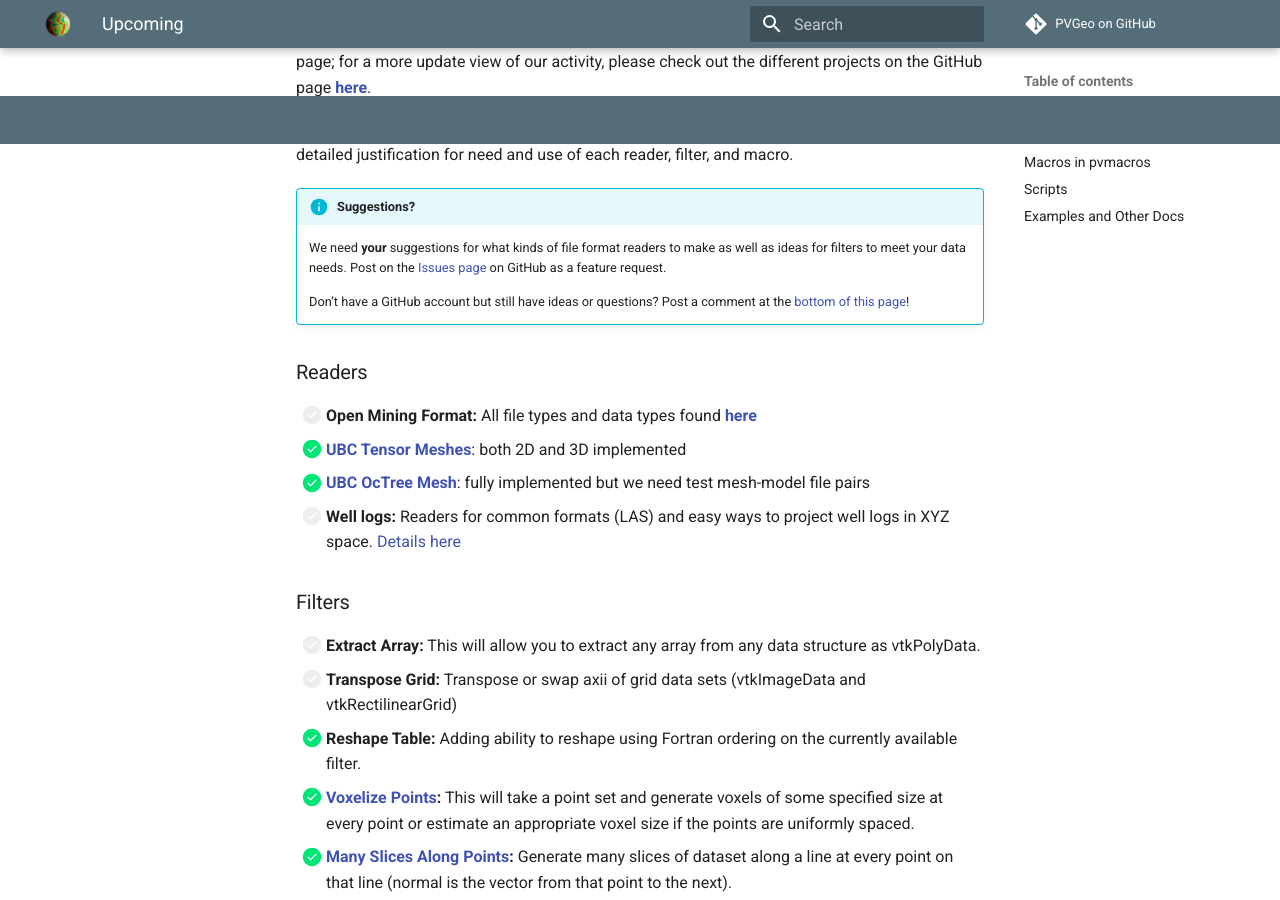
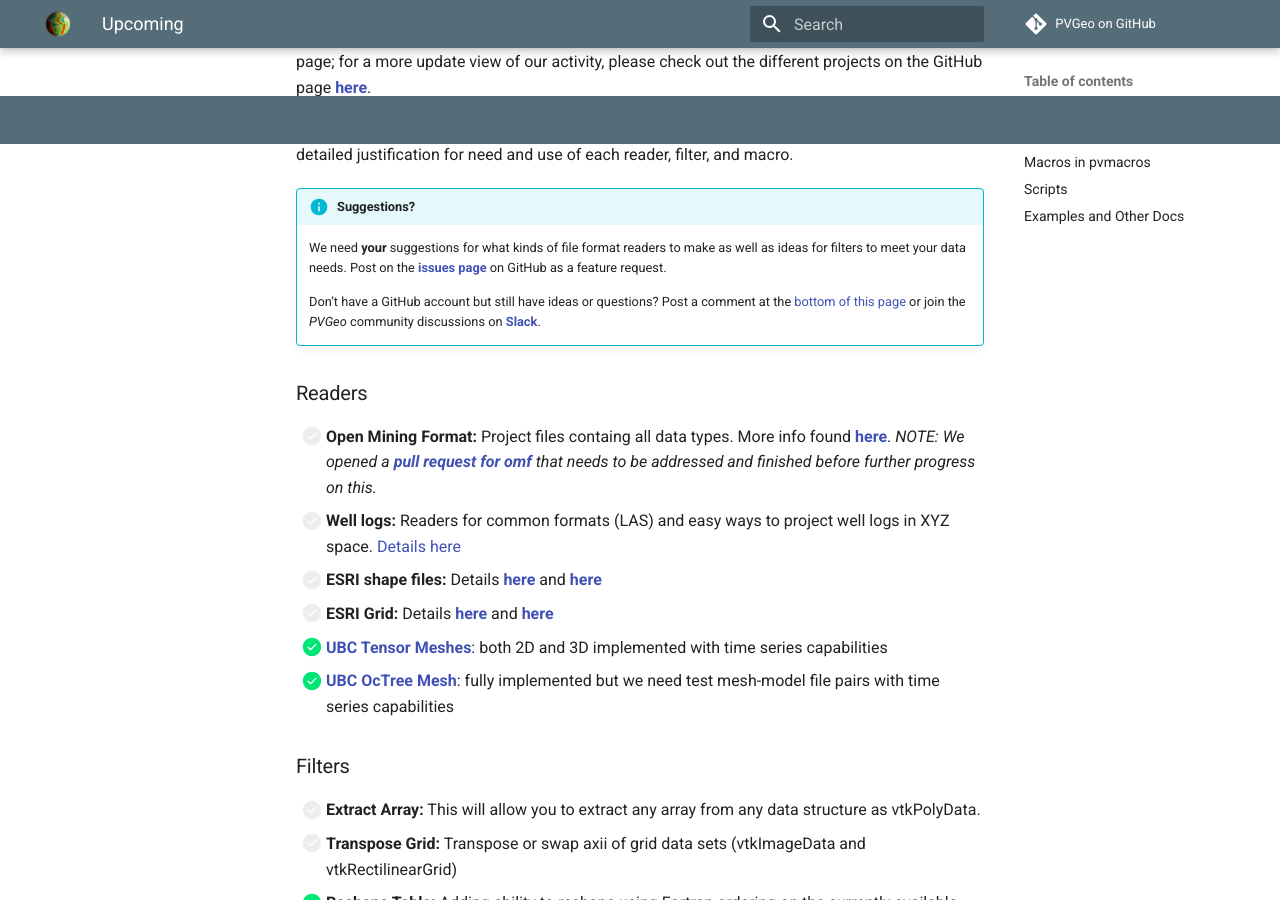
Before and after one commit to OpenGeoVis/PVGeo-Docs, an MkDocs documentation site: the page built from docs/overview/Upcoming.md, in a window 1280 px wide and 900 px high, scrolled down 312 px. Built offline with MkDocs 1.6.1 and Material for MkDocs 9.7.7, drawn with Linux system fonts in a browser that asks for light colours; comment, search, counter and statistics services are not loaded; old or Windows-style settings are respelled for this version of MkDocs.

Commit message:
Updates to upcoming page

```diff
--- a/docs/overview/Upcoming.md
+++ b/docs/overview/Upcoming.md
@@ -3,19 +3,20 @@ Here is a list of features that are shortly coming to this repo.We will try to r
 More documentation is soon to come. We want to do it right: with tutorials, example data, and detailed justification for need and use of each reader, filter, and macro.
 
 !!! info "Suggestions?"
-    We need **your** suggestions for what kinds of file format readers to make as well as ideas for filters to meet your data needs. Post on the [Issues page](https://github.com/OpenGeoVis/PVGeo/issues) on GitHub as a feature request.
+    We need **your** suggestions for what kinds of file format readers to make as well as ideas for filters to meet your data needs. Post on the [**issues page**](https://github.com/OpenGeoVis/PVGeo/issues) on GitHub as a feature request.
 
-    Don't have a GitHub account but still have ideas or questions? Post a comment at the [bottom of this page](#comments)!
+    Don't have a GitHub account but still have ideas or questions? Post a comment at the [bottom of this page](#comments) or join the *PVGeo* community discussions on [**Slack**](http://slack.pvgeo.org/).
 
 ### Readers
-- [ ] **Open Mining Format:** All file types and data types found [**here**](https://github.com/GMSGDataExchange/omf)
-- [x] [**UBC Tensor Meshes**](../examples/ubc/tensor-grids.md): both 2D and 3D implemented
-- [x] [**UBC OcTree Mesh**](../examples/ubc/octree.md): fully implemented but we need test mesh-model file pairs
+- [ ] **Open Mining Format:** Project files containg all data types. More info found [**here**](https://github.com/GMSGDataExchange/omf). *NOTE: We opened a [**pull request for omf**](https://github.com/GMSGDataExchange/omf/pull/27) that needs to be addressed and finished before further progress on this.*
 - [ ] **Well logs:** Readers for common formats (LAS) and easy ways to project well logs in XYZ space. [Details here](http://www.cwls.org/las/)
+- [ ] **ESRI shape files:** Details [**here**](https://www.esri.com/library/whitepapers/pdfs/shapefile.pdf) and [**here**](https://en.wikipedia.org/wiki/Shapefile)
+- [ ] **ESRI Grid:** Details [**here**](https://en.wikipedia.org/wiki/Esri_grid) and [**here**](http://desktop.arcgis.com/en/arcmap/10.3/manage-data/raster-and-images/esri-grid-format.htm)
+- [x] [**UBC Tensor Meshes**](../examples/ubc/tensor-grids.md): both 2D and 3D implemented with time series capabilities
+- [x] [**UBC OcTree Mesh**](../examples/ubc/octree.md): fully implemented but we need test mesh-model file pairs with time series capabilities
 
 <!---
 - [ ] **ESRI Grid:** Details [**here**](https://en.wikipedia.org/wiki/Esri_grid) and [**here**](http://desktop.arcgis.com/en/arcmap/10.3/manage-data/raster-and-images/esri-grid-format.htm)
-- [ ] **ESRI shape files:** Details [**here**](https://www.esri.com/library/whitepapers/pdfs/shapefile.pdf) and [**here**](https://en.wikipedia.org/wiki/Shapefile)
 -->
 
 ### Filters
```
